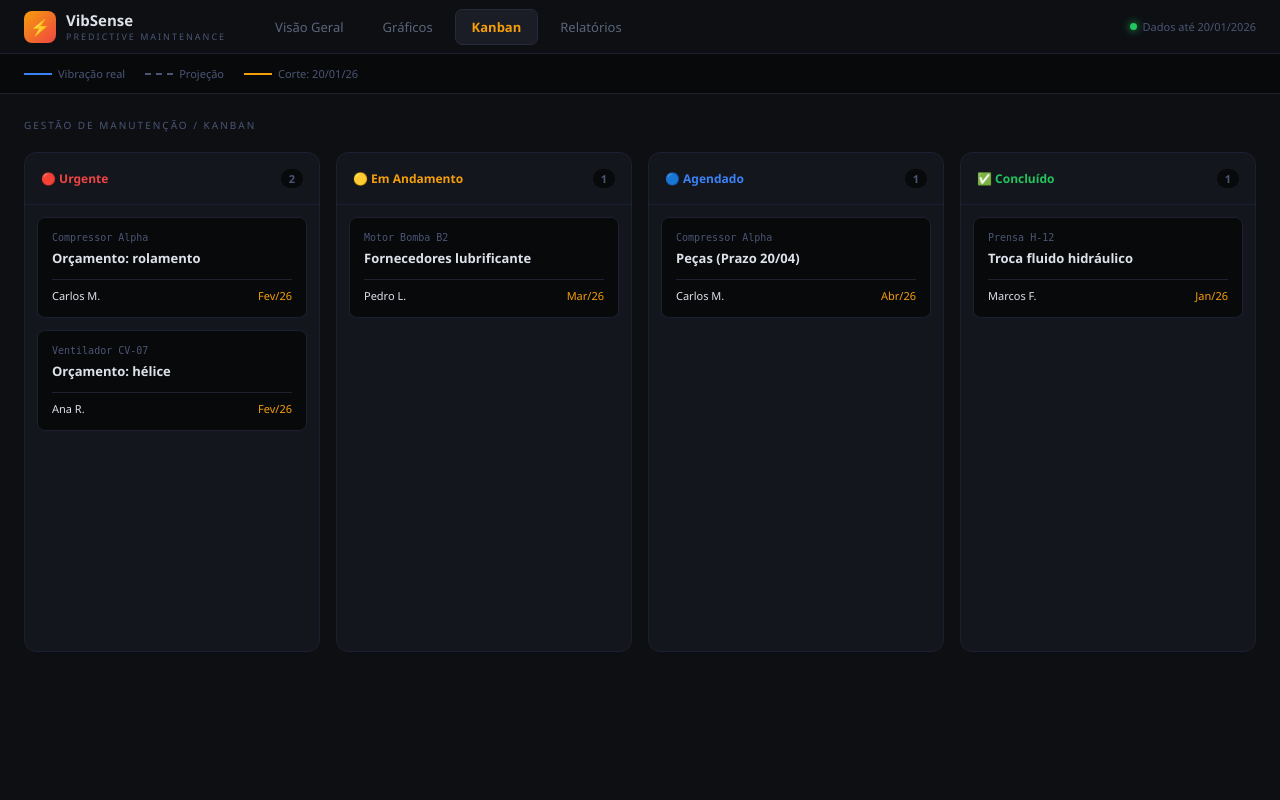
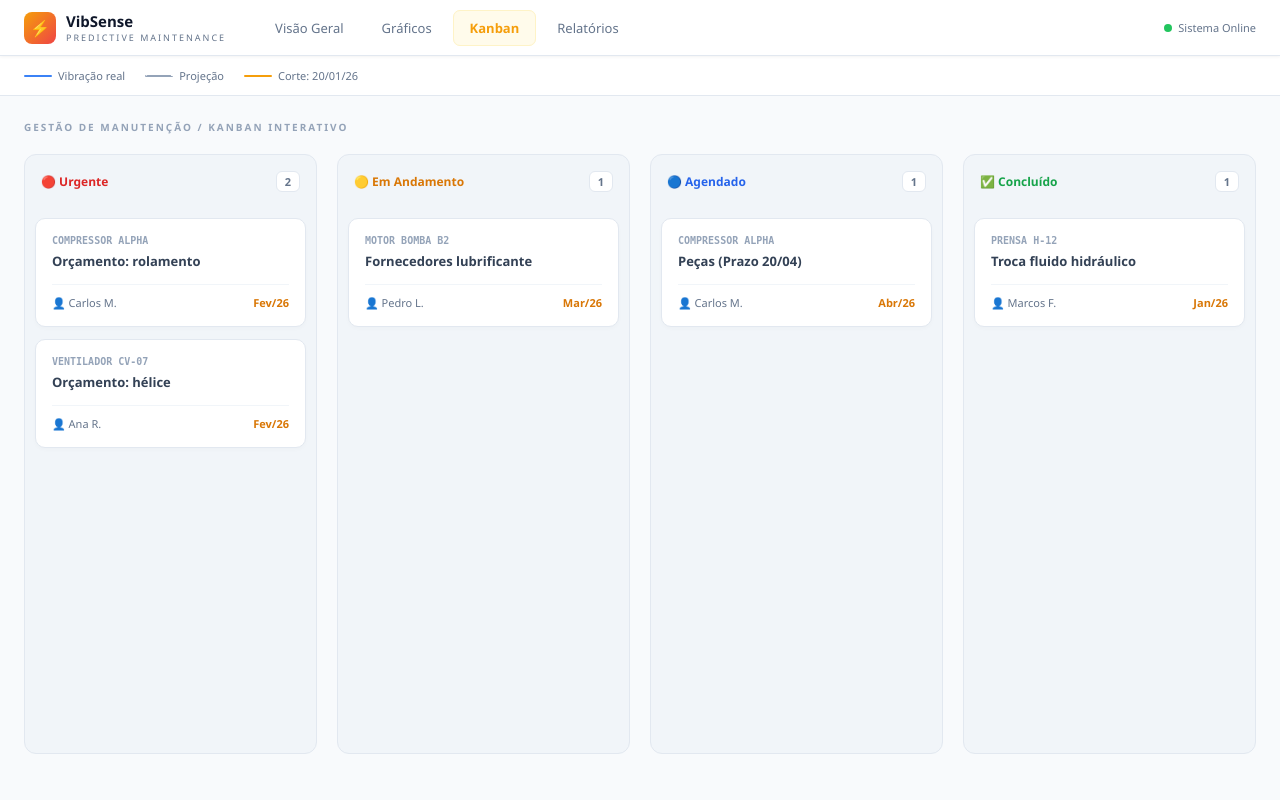
Before and after one commit to fenrir-mack/Hackton, a Django app: template Backend/manutencao/templates/manutencao/kanban.html in a window 1280 px wide. Run offline with Django 5.2, Linux system fonts and the light colour scheme; the template is opened without the code that fills it, so the values that code supplies are empty.

Commit message:
kanban paleta de cores branca

```diff
--- a/Backend/manutencao/templates/manutencao/kanban.html
+++ b/Backend/manutencao/templates/manutencao/kanban.html
@@ -3,64 +3,104 @@
 <head>
 <meta charset="UTF-8">
 <meta name="viewport" content="width=device-width, initial-scale=1.0">
-<title>VibSense – Kanban</title>
+<title>VibSense – Kanban (Light)</title>
 <style>
   * { box-sizing: border-box; margin: 0; padding: 0; }
-  body { background: #0d0f13; color: #dde2ea; font-family: 'Segoe UI', system-ui, sans-serif; font-size: 14px; min-height: 100vh; }
+  body {
+    background: #f8fafc;
+    color: #1e293b;
+    font-family: 'Segoe UI', system-ui, sans-serif;
+    font-size: 14px;
+    min-height: 100vh;
+  }
 
-  /* Topbar */
+  /* Topbar - Versão Clara */
   #topbar {
     position: sticky; top: 0; z-index: 200;
-    background: #0d0f13; border-bottom: 1px solid #1c2030;
-    display: flex; align-items: center; padding: 0 24px; height: 54px;
+    background: #ffffff; border-bottom: 1px solid #e2e8f0;
+    display: flex; align-items: center; padding: 0 24px; height: 56px;
+    box-shadow: 0 1px 3px rgba(0,0,0,0.05);
   }
   .logo { display: flex; align-items: center; gap: 10px; margin-right: 32px; }
-  .logo-icon { width: 32px; height: 32px; border-radius: 8px; background: linear-gradient(135deg,#f59e0b,#ef4444); display: flex; align-items: center; justify-content: center; font-size: 16px; }
-  .logo-text { font-weight: 800; font-size: 15px; }
-  .logo-sub  { font-size: 9px; color: #4b5675; letter-spacing: 2px; }
+  .logo-icon { width: 32px; height: 32px; border-radius: 8px; background: linear-gradient(135deg,#f59e0b,#ef4444); display: flex; align-items: center; justify-content: center; font-size: 16px; color: white; }
+  .logo-text { font-weight: 800; font-size: 15px; color: #0f172a; }
+  .logo-sub  { font-size: 9px; color: #64748b; letter-spacing: 2px; }
 
-  /* Tabs corrigidas para navegação real */
-  .tabs { display: flex; gap: 5px; flex: 1; list-style: none; }
-  .tabs li { display: inline-block; }
+  /* Tabs */
+  .tabs { display: flex; gap: 4px; flex: 1; list-style: none; }
   .tab-link {
     text-decoration: none;
-    color: #5a657a; font-size: 13px; font-weight: 500; padding: 8px 16px;
+    color: #64748b; font-size: 13px; font-weight: 500; padding: 8px 16px;
     border-radius: 7px; transition: 0.2s; border: 1px solid transparent;
-    display: block;
   }
-  .tab-link:hover { color: #9ba8be; background: #13161c; }
-  .tab-link.active { color: #f59e0b; background: #1a1d26; border: 1px solid #252b3a; font-weight: 700; }
+  .tab-link:hover { color: #0f172a; background: #f1f5f9; }
+  .tab-link.active { color: #f59e0b; background: #fffbeb; border: 1px solid #fef3c7; font-weight: 700; }
 
-  .live-dot { display: flex; align-items: center; gap: 6px; font-size: 11px; color: #4b5675; }
-  .dot { width: 7px; height: 7px; border-radius: 50%; background: #22c55e; box-shadow: 0 0 8px #22c55e; }
+  .live-dot { display: flex; align-items: center; gap: 6px; font-size: 11px; color: #64748b; }
+  .dot { width: 8px; height: 8px; border-radius: 50%; background: #22c55e; }
 
-  /* Legend */
-  .tl-legend { display: flex; align-items: center; gap: 20px; padding: 12px 24px; background: #08090b; border-bottom: 1px solid #1c2030; font-size: 11px; color: #4b5675; flex-wrap: wrap; }
+  /* Legenda */
+  .tl-legend { display: flex; align-items: center; gap: 20px; padding: 12px 24px; background: #ffffff; border-bottom: 1px solid #e2e8f0; font-size: 11px; color: #64748b; flex-wrap: wrap; }
   .tl-item { display: flex; align-items: center; gap: 6px; }
-  .tl-line { width: 28px; height: 2px; }
+  .tl-line { width: 28px; height: 2px; border-radius: 2px; }
 
   .panel { padding: 24px; }
-  .sec-title { font-size: 10px; color: #4b5675; letter-spacing: 2px; text-transform: uppercase; margin-bottom: 20px; }
+  .sec-title { font-size: 10px; color: #94a3b8; letter-spacing: 2px; text-transform: uppercase; margin-bottom: 20px; font-weight: 700; }
 
-  /* Kanban Board */
-  .kb-board { display: grid; grid-template-columns: repeat(4, 1fr); gap: 16px; align-items: start; }
-  .kb-col { background: #13161c; border: 1px solid #1c2030; border-radius: 12px; min-height: 500px; display: flex; flex-direction: column; }
-  .kb-col.drag-over { background: #1a1d26; border-color: #f59e0b; }
-  .kb-col-header { padding: 16px; font-size: 12px; font-weight: 700; display: flex; justify-content: space-between; align-items: center; border-bottom: 1px solid #1c2030; }
-  .kb-count { background: #08090b; color: #4b5675; border-radius: 10px; padding: 2px 8px; font-size: 11px; }
-  .kb-cards-container { padding: 12px; flex-grow: 1; min-height: 100px; }
+  /* Kanban Board - Versão Clara */
+  .kb-board { display: grid; grid-template-columns: repeat(4, 1fr); gap: 20px; align-items: start; }
 
-  .kb-card { background: #08090b; border: 1px solid #1c2030; border-radius: 8px; padding: 14px; margin-bottom: 12px; cursor: grab; transition: 0.2s; }
-  .kb-card:hover { border-color: #3b82f6; }
-  .kb-card.dragging { opacity: 0.4; }
+  .kb-col {
+    background: #f1f5f9;
+    border: 1px solid #e2e8f0;
+    border-radius: 12px;
+    min-height: 600px;
+    display: flex;
+    flex-direction: column;
+  }
+  .kb-col.drag-over { background: #e2e8f0; border-color: #cbd5e1; }
 
-  .kb-machine { font-size: 10px; color: #4b5675; margin-bottom: 6px; font-family: monospace; }
-  .kb-task { font-size: 13px; color: #dde2ea; font-weight: 600; margin-bottom: 12px; }
-  .kb-meta { display: flex; justify-content: space-between; font-size: 11px; padding-top: 8px; border-top: 1px solid #1c2030; }
-  .kb-due { color: #f59e0b; }
+  .kb-col-header {
+    padding: 16px;
+    font-size: 12px;
+    font-weight: 700;
+    display: flex;
+    justify-content: space-between;
+    align-items: center;
+  }
+  .kb-count { background: #ffffff; color: #64748b; border: 1px solid #e2e8f0; border-radius: 6px; padding: 2px 8px; font-size: 11px; }
 
-  @media(max-width:1000px) { .kb-board { grid-template-columns: repeat(2, 1fr); } }
-  @media(max-width:600px) { .kb-board { grid-template-columns: 1fr; } }
+  .kb-cards-container { padding: 10px; flex-grow: 1; min-height: 100px; }
+
+  /* Cards Brancos */
+  .kb-card {
+    background: #ffffff;
+    border: 1px solid #e2e8f0;
+    border-radius: 10px;
+    padding: 16px;
+    margin-bottom: 12px;
+    cursor: grab;
+    transition: box-shadow 0.2s, border-color 0.2s;
+    box-shadow: 0 2px 4px rgba(0,0,0,0.02);
+  }
+  .kb-card:hover { border-color: #3b82f6; box-shadow: 0 4px 12px rgba(0,0,0,0.05); }
+  .kb-card.dragging { opacity: 0.5; transform: scale(0.98); }
+
+  .kb-machine { font-size: 10px; color: #94a3b8; margin-bottom: 6px; font-family: monospace; font-weight: 700; text-transform: uppercase; }
+  .kb-task { font-size: 13px; color: #334155; font-weight: 600; margin-bottom: 14px; line-height: 1.4; }
+
+  .kb-meta {
+    display: flex;
+    justify-content: space-between;
+    font-size: 11px;
+    padding-top: 10px;
+    border-top: 1px solid #f1f5f9;
+  }
+  .kb-who { color: #64748b; }
+  .kb-due { color: #d97706; font-weight: 700; }
+
+  @media(max-width:1100px) { .kb-board { grid-template-columns: repeat(2, 1fr); } }
+  @media(max-width:650px) { .kb-board { grid-template-columns: 1fr; } }
 </style>
 </head>
 <body>
@@ -78,28 +118,27 @@
       <li><a href="{% url 'manutencao:relatorio' %}" class="tab-link">Relatórios</a></li>
   </ul>
 
-  <div class="live-dot"><div class="dot"></div><span>Dados até 20/01/2026</span></div>
+  <div class="live-dot"><div class="dot"></div><span>Sistema Online</span></div>
 </div>
 
 <div class="tl-legend">
   <div class="tl-item"><div class="tl-line" style="background:#3b82f6;"></div><span>Vibração real</span></div>
-  <div class="tl-item"><div class="tl-line" style="border-top:2px dashed #4b5675"></div><span>Projeção</span></div>
+  <div class="tl-item"><div class="tl-line" style="border-top:2px dashed #94a3b8"></div><span>Projeção</span></div>
   <div class="tl-item"><div class="tl-line" style="background:#f59e0b;"></div><span>Corte: 20/01/26</span></div>
 </div>
 
 <div class="panel">
-  <div class="sec-title">Gestão de Manutenção / Kanban</div>
+  <div class="sec-title">Gestão de Manutenção / Kanban Interativo</div>
   <div class="kb-board" id="kb-board">
     </div>
 </div>
 
 <script>
-// Dados do Kanban
 const COLUMNS = {
-  urgente:      { label:"Urgente",      color:"#ef4444", icon:"🔴" },
-  em_andamento: { label:"Em Andamento", color:"#f59e0b", icon:"🟡" },
-  agendado:      { label:"Agendado",      color:"#3b82f6", icon:"🔵" },
-  concluido:    { label:"Concluído",    color:"#22c55e", icon:"✅" },
+  urgente:      { label:"Urgente",      color:"#dc2626", icon:"🔴" },
+  em_andamento: { label:"Em Andamento", color:"#d97706", icon:"🟡" },
+  agendado:      { label:"Agendado",      color:"#2563eb", icon:"🔵" },
+  concluido:    { label:"Concluído",    color:"#16a34a", icon:"✅" },
 };
 
 let KB_DATA = {
@@ -146,7 +185,7 @@ function renderBoard() {
         <div class="kb-machine">${card.machine}</div>
         <div class="kb-task">${card.task}</div>
         <div class="kb-meta">
-          <span class="kb-who">${card.who}</span>
+          <span class="kb-who">👤 ${card.who}</span>
           <span class="kb-due">${card.due}</span>
         </div>
       `;
@@ -160,7 +199,6 @@ function renderBoard() {
       container.appendChild(cardEl);
     });
 
-    // Eventos de Drop
     colEl.addEventListener('dragover', e => {
       e.preventDefault();
       colEl.classList.add('drag-over');
```
